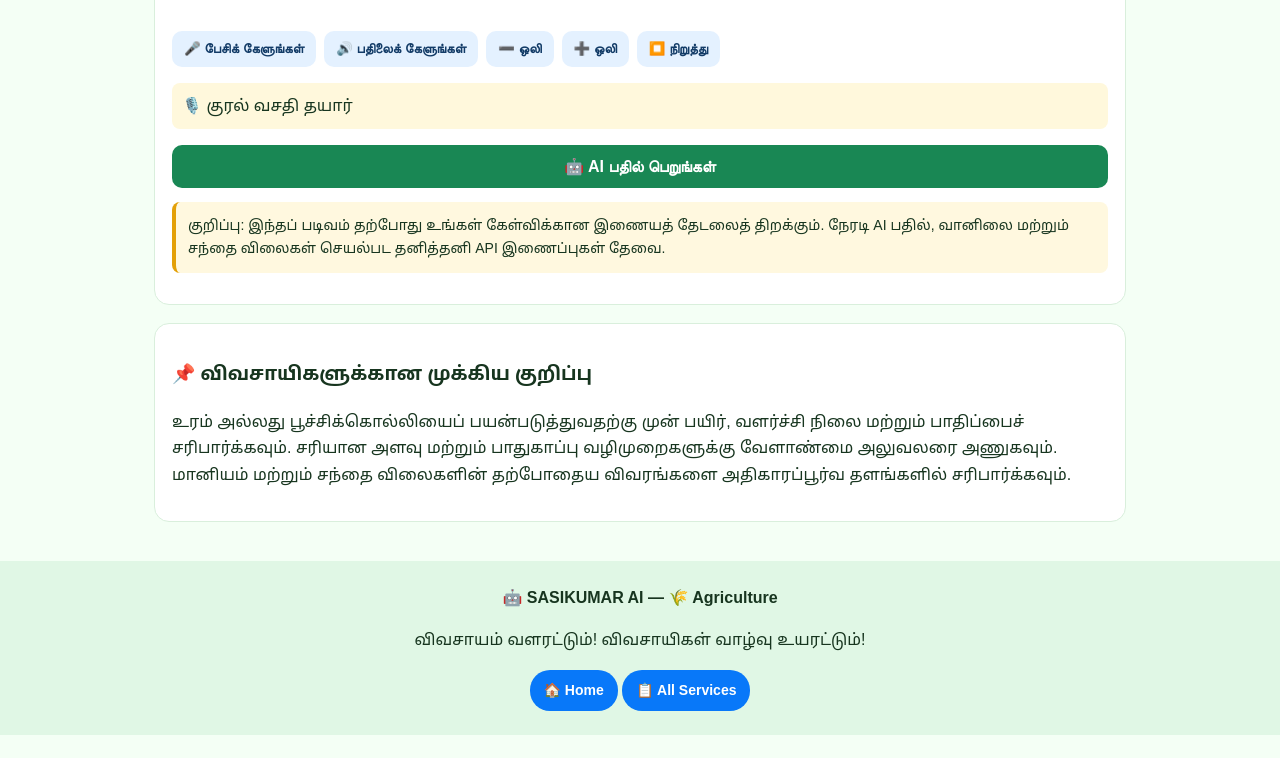
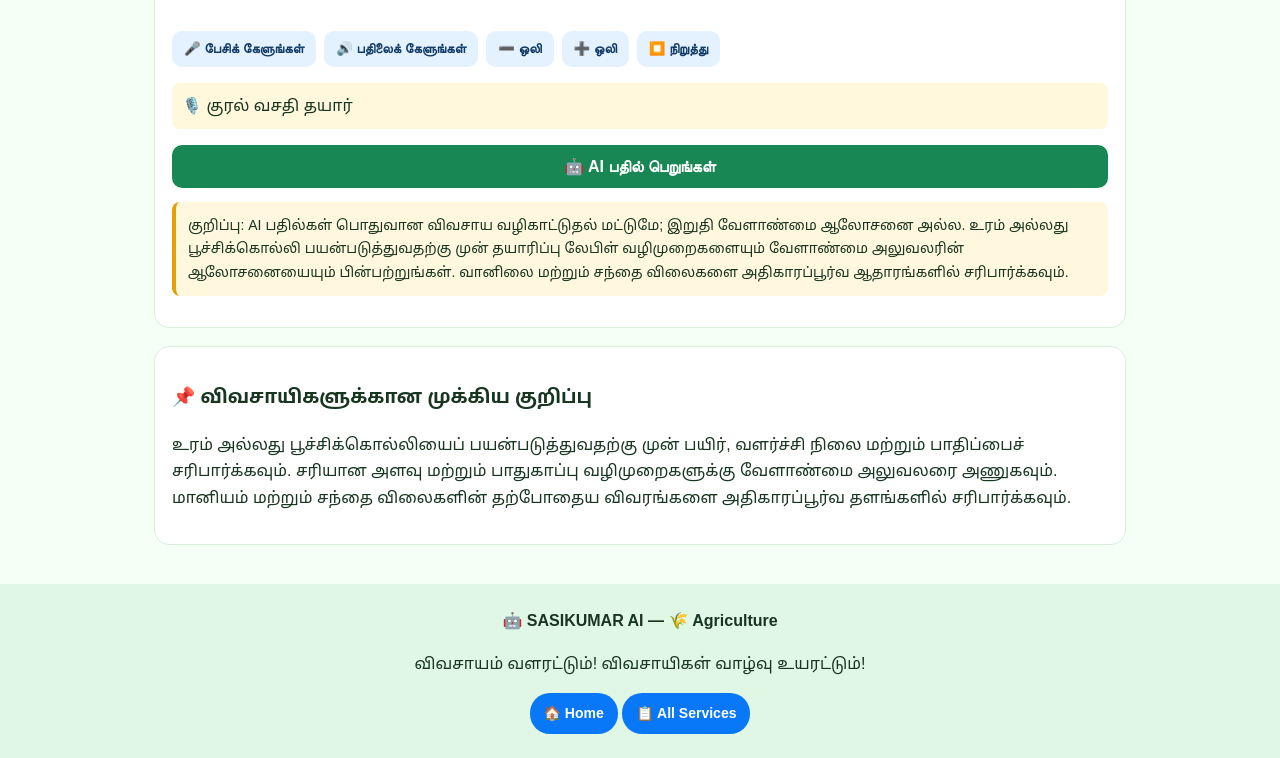
Before and after one commit to gsasikumar2000-cloud/Sasikumar_ai, a website: page public/agriculture.html in a window 1280 px wide. Shown: the part 2314-3072 px from the top of the page. Before the commit the page ends 3049 px from the top, so only its background shows below. Drawn offline with Linux system fonts and the light colour scheme.

Commit message:
Update agriculture AI disclaimer

```diff
--- a/public/agriculture.html
+++ b/public/agriculture.html
@@ -162,7 +162,7 @@ a{overflow-wrap:anywhere}
 <button class="submit" type="submit">🤖 AI பதில் பெறுங்கள்</button>
 <div id="aiReply" class="ai-reply" role="status" aria-live="polite" hidden></div>
 </form>
-<p class="note">குறிப்பு: இந்தப் படிவம் தற்போது உங்கள் கேள்விக்கான இணையத் தேடலைத் திறக்கும். நேரடி AI பதில், வானிலை மற்றும் சந்தை விலைகள் செயல்பட தனித்தனி API இணைப்புகள் தேவை.</p>
+<p class="note">குறிப்பு: AI பதில்கள் பொதுவான விவசாய வழிகாட்டுதல் மட்டுமே; இறுதி வேளாண்மை ஆலோசனை அல்ல. உரம் அல்லது பூச்சிக்கொல்லி பயன்படுத்துவதற்கு முன் தயாரிப்பு லேபிள் வழிமுறைகளையும் வேளாண்மை அலுவலரின் ஆலோசனையையும் பின்பற்றுங்கள். வானிலை மற்றும் சந்தை விலைகளை அதிகாரப்பூர்வ ஆதாரங்களில் சரிபார்க்கவும்.</p>
 </section>
 
 <section class="question">
```
